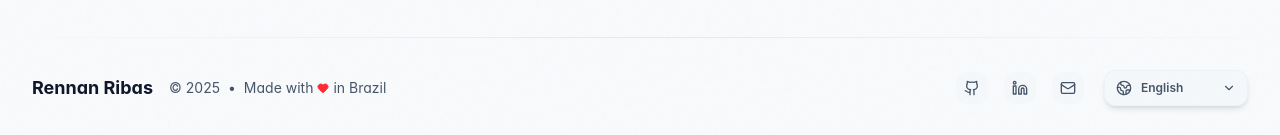
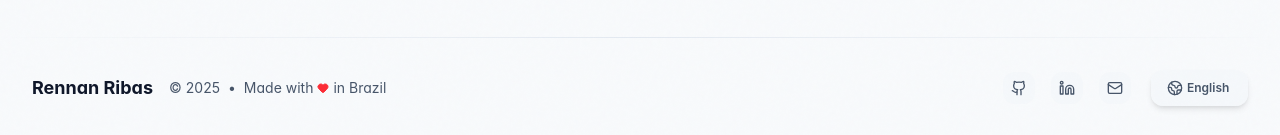
Before and after one commit to rennanribas/rennan-tech-landing, a React (Vite) app: page / in a window 1280 px wide. Shown: the part 939-1074 px from the top of the page. Built offline with nearby package versions, Linux system fonts and the light colour scheme.

Commit message:
fix: footer icon space

```diff
--- a/src/components/Footer.tsx
+++ b/src/components/Footer.tsx
@@ -98,12 +98,12 @@ export default function Footer() {
               animate={{ opacity: 1, scale: 1 }}
               transition={{ duration: 0.3, delay: 0.7 }}
             >
-              <Globe2 className="pointer-events-none absolute left-3 top-1/2 h-4 w-4 -translate-y-1/2 text-muted-foreground" />
+              <Globe2 className="pointer-events-none absolute left-3 top-1/2 h-4 -translate-y-1/2 text-muted-foreground" />
               <select
                 value={locale}
                 onChange={(event) => setLocale(event.target.value as Locale)}
                 aria-label="Change language"
-                className="h-9 w-36 appearance-none rounded-xl border border-border/40 bg-muted/40 py-0 pl-9 pr-8 text-xs font-semibold text-muted-foreground shadow-soft transition-all duration-300 hover:border-primary/30 hover:bg-muted hover:text-primary"
+                className="h-9 appearance-none rounded-xl bg-muted/40 py-0 pl-9 text-xs font-semibold text-muted-foreground shadow-soft"
               >
                 {Object.entries(localeLabels).map(([value, label]) => (
                   <option key={value} value={value}>
@@ -111,7 +111,6 @@ export default function Footer() {
                   </option>
                 ))}
               </select>
-              <ChevronDown className="pointer-events-none absolute right-3 top-1/2 h-3.5 w-3.5 -translate-y-1/2 text-muted-foreground" />
             </motion.div>
           </div>
         </div>
```
